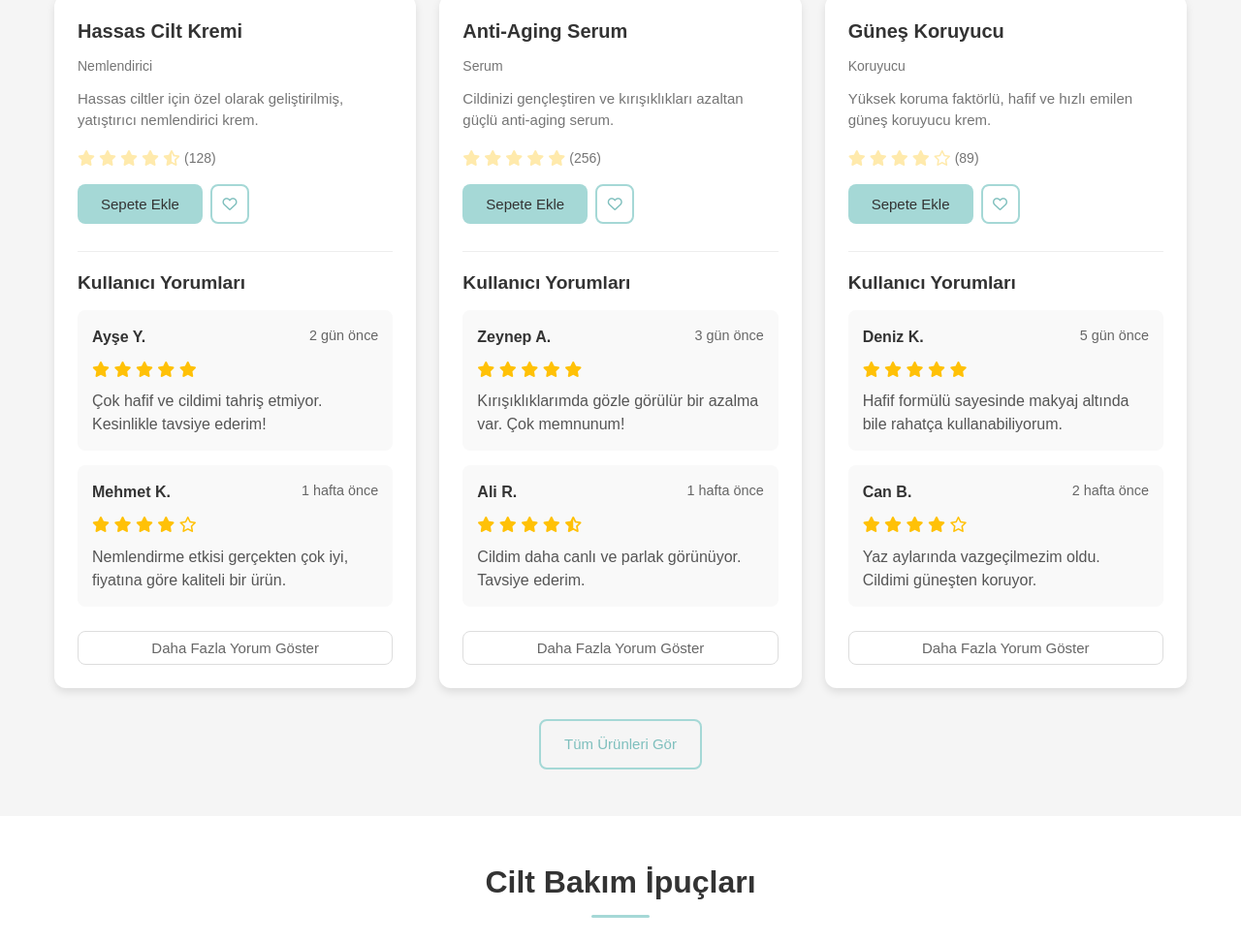
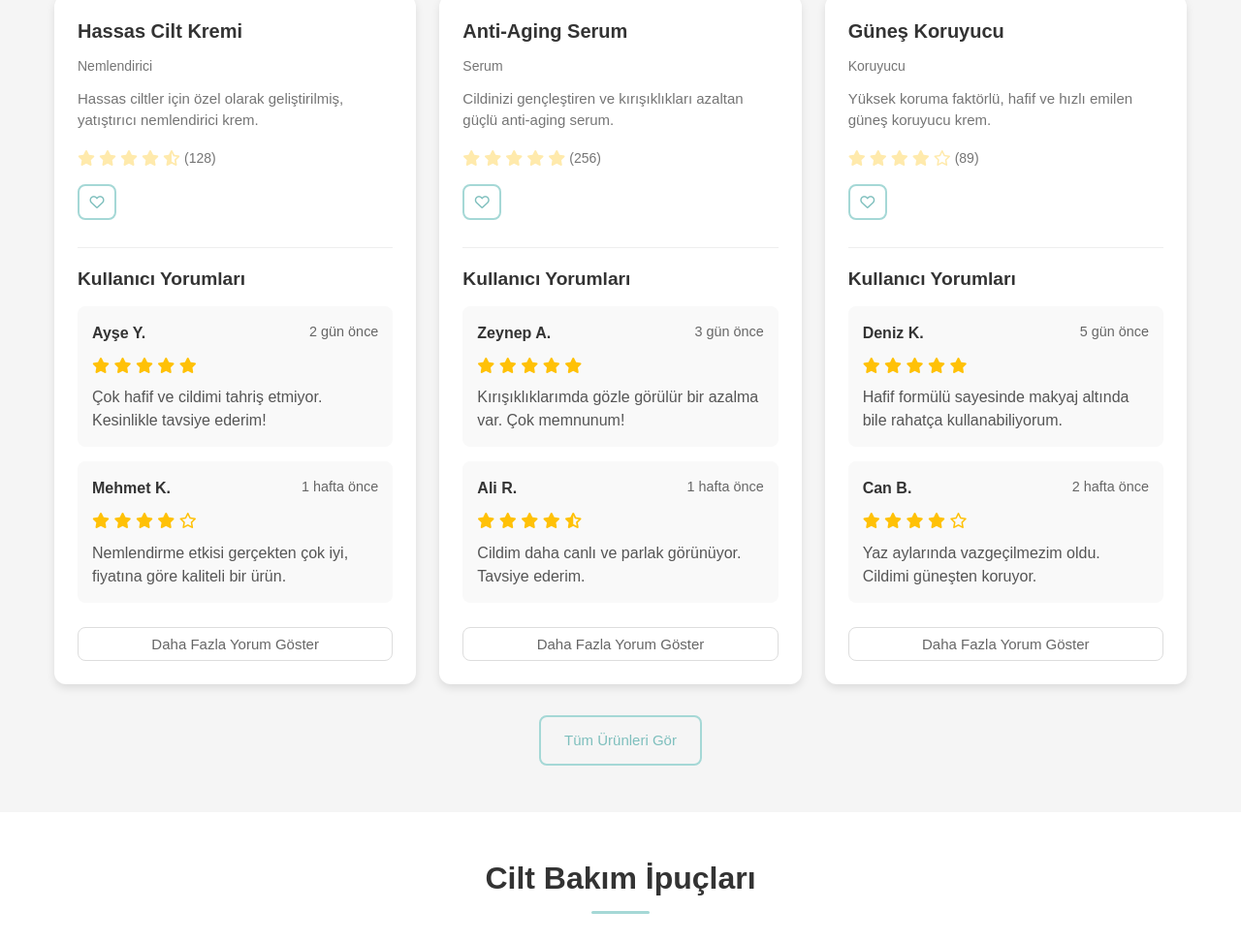
Before and after one commit to omerserrdar/FiveByte-Projesi, a plain HTML site: page dermatoloji-website/index.html in a window 1280 px wide. Shown: the part 972-1944 px from the top of the page at 97% size. Drawn offline with Linux system fonts and the light colour scheme.

Commit message:
UPDATE
Anasayfada güncelleme yapıldı.

```diff
--- a/dermatoloji-website/index.html
+++ b/dermatoloji-website/index.html
@@ -94,7 +94,6 @@
                             <span>(128)</span>
                         </div>
                         <div class="product-actions">
-                            <button class="btn btn-primary">Sepete Ekle</button>
                             <button class="btn btn-outline add-favorite">
                                 <i class="far fa-heart"></i>
                             </button>
@@ -148,7 +147,6 @@
                             <span>(256)</span>
                         </div>
                         <div class="product-actions">
-                            <button class="btn btn-primary">Sepete Ekle</button>
                             <button class="btn btn-outline add-favorite">
                                 <i class="far fa-heart"></i>
                             </button>
@@ -201,7 +199,6 @@
                             <span>(89)</span>
                         </div>
                         <div class="product-actions">
-                            <button class="btn btn-primary">Sepete Ekle</button>
                             <button class="btn btn-outline add-favorite">
                                 <i class="far fa-heart"></i>
                             </button>
```
